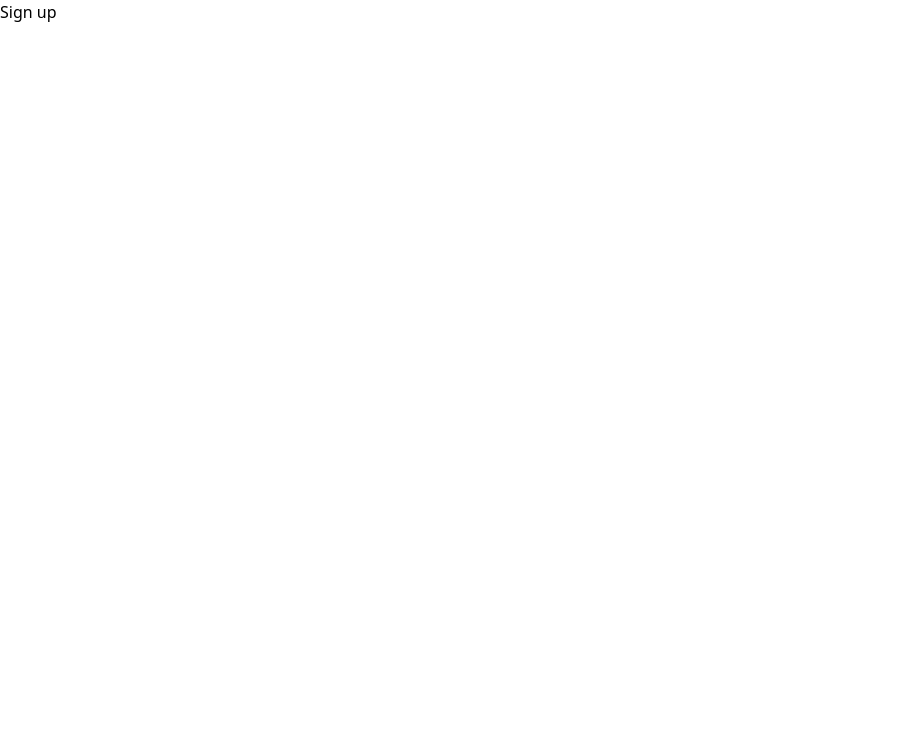
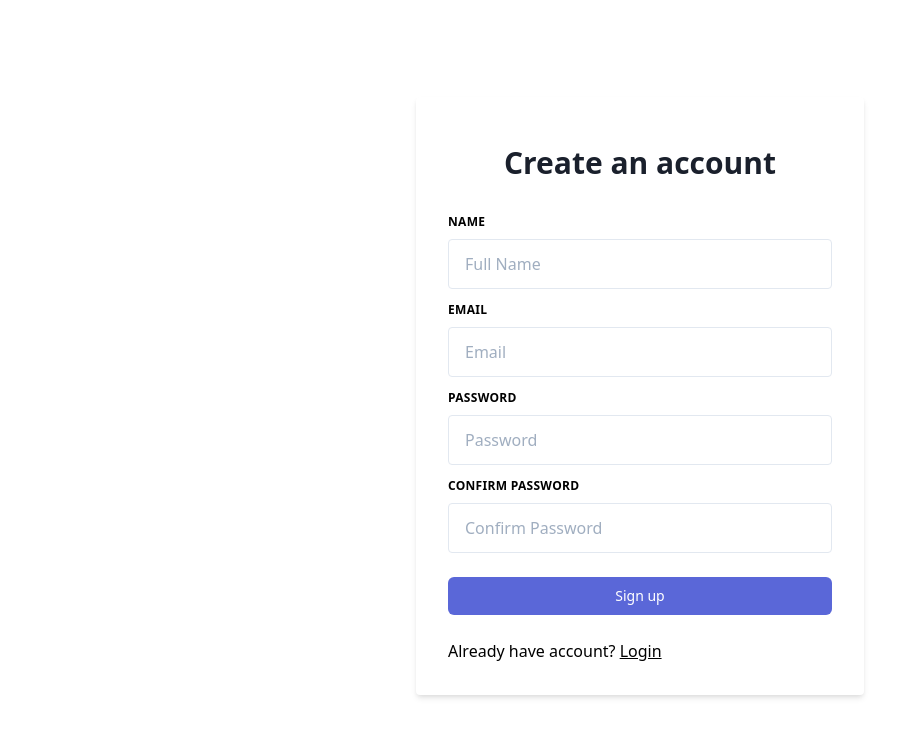
Before and after one commit to saugatmalla/books-vue-frontend-, a Vue app: page /register in a window 1280 px wide. Shown: the top 736 px of the page, without its empty margins (0-924 px from the left). Built offline with nearby package versions, Linux system fonts and the light colour scheme.

Commit message:
sign up page setup

```diff
--- a/package.json
+++ b/package.json
@@ -12,6 +12,7 @@
     "tailwindcss": "^1.8.13",
     "vue": "^2.6.11",
     "vue-router": "^3.2.0",
+    "vuelidate": "^0.7.5",
     "vuex": "^3.4.0"
   },
   "devDependencies": {
--- a/postcss.config.js
+++ b/postcss.config.js
@@ -6,4 +6,11 @@ module.exports = {
     tailwindcss,
     autoprefixer,
   ],
+  theme: {
+    colors: {
+      indigo: '#5c6ac4',
+      blue: '#007ace',
+      red: '#de3618',
+    }
+  }
 };
--- a/src/main.js
+++ b/src/main.js
@@ -3,6 +3,10 @@ import App from './App.vue'
 import './assets/styles/index.css';
 import router from './router'
 import store from './store'
+import Vuelidate from 'vuelidate'
+
+
+Vue.use(Vuelidate)
 
 Vue.config.productionTip = false
 
--- a/src/views/register.vue
+++ b/src/views/register.vue
@@ -1,15 +1,219 @@
 <template>
-  <div>
-      Sign up
+  <div
+    class="min-h-screen flex items-center justify-center bg-gray-50 py-12 px-4 sm:px-6 lg:px-8"
+  >
+    <div
+      class="max-w-md w-full bg-white shadow-md rounded px-8 pt-6 pb-8 mb-4 flex flex-col my-2"
+    >
+      <div>
+        <h2
+          class="mt-6 text-center text-3xl leading-9 font-extrabold text-gray-900"
+        >
+          Create an account
+        </h2>
+      </div>
+      <form @submit.prevent="register" class="mt-8" action="#" method="POST">
+        <input type="hidden" name="remember" value="true" />
+        <div>
+          <label
+            for="name"
+            class="block uppercase tracking-wide text-grey-darker text-xs font-bold mb-2"
+            >Name</label
+          >
+          <input
+            type="text"
+            v-model.trim="name"
+            placeholder="Full Name"
+            id="name"
+            required
+            class="appearance-none block w-full bg-grey-lighter text-grey-darker border border-red rounded py-3 px-4 mb-3"
+            @blur="$v.name.$touch()"
+          />
+          <div v-if="$v.name.$dirty" class="mb-2">
+            <p v-if="!$v.name.required" class="text-red-500 text-xs italic">
+              Please fill out this field.
+            </p>
+          </div>
+        </div>
+
+        <div>
+          <label
+            for="email"
+            class="block uppercase tracking-wide text-grey-darker text-xs font-bold mb-2"
+            >Email</label
+          >
+          <input
+            type="text"
+            v-model.trim="email"
+            placeholder="Email"
+            id="email"
+            required
+            class="appearance-none block w-full bg-grey-lighter text-grey-darker border border-red rounded py-3 px-4 mb-3"
+            @blur="$v.email.$touch()"
+          />
+          <div v-if="$v.email.$dirty" class="mb-2">
+            <p v-if="!$v.email.required" class="text-red-500 text-xs italic">
+              Please fill out this field.
+            </p>
+            <p v-else-if="!$v.email.email" class="text-red-500 text-xs italic">
+              Email must be valid.
+            </p>
+          </div>
+        </div>
+
+        <div>
+          <label
+            for="password"
+            class="block uppercase tracking-wide text-grey-darker text-xs font-bold mb-2"
+            >Password</label
+          >
+          <input
+            type="password"
+            v-model="password"
+            placeholder="Password"
+            id="password"
+            required
+            class="appearance-none block w-full bg-grey-lighter text-grey-darker border border-red rounded py-3 px-4 mb-3"
+            @blur="$v.password.$touch()"
+          />
+          <div v-if="$v.password.$dirty" class="mb-2">
+            <p v-if="!$v.password.required" class="text-red-500 text-xs italic">
+              Please fill out this field.
+            </p>
+            <p
+              v-else-if="
+                !$v.password.lowercase ||
+                !$v.password.uppercase ||
+                !$v.password.number ||
+                !$v.password.special
+              "
+              class="text-red-500 text-xs italic"
+            >
+              Password must contain at least one lowercase, uppercase, number
+              and special character.
+            </p>
+            <p
+              v-else-if="!$v.password.minLength"
+              class="text-red-500 text-xs italic"
+            >
+              Password must be min 8 length
+            </p>
+          </div>
+        </div>
+
+        <div>
+          <label
+            for="confirmPassword"
+            class="block uppercase tracking-wide text-grey-darker text-xs font-bold mb-2"
+            >Confirm Password</label
+          >
+          <input
+            type="password"
+            v-model="confirmPassword"
+            placeholder="Confirm Password"
+            id="confirmPassword"
+            required
+            class="appearance-none block w-full bg-grey-lighter text-grey-darker border border-red rounded py-3 px-4 mb-3"
+            @blur="$v.confirmPassword.$touch()"
+          />
+          <div v-if="$v.confirmPassword.$dirty" class="mb-2">
+            <p
+              v-if="!$v.confirmPassword.required"
+              class="text-red-500 text-xs italic"
+            >
+              Please fill out this field.
+            </p>
+            <p
+              v-else-if="!$v.confirmPassword.sameAs"
+              class="text-red-500 text-xs italic"
+            >
+              Password doesn't match.
+            </p>
+          </div>
+        </div>
+
+        <div class="mt-6">
+          <button
+            type="submit"
+            @click.prevent="register"
+            class="group relative w-full flex justify-center py-2 px-4 border border-transparent text-sm leading-5 font-medium rounded-md text-white bg-indigo-600 hover:bg-indigo-500 focus:outline-none focus:border-indigo-700 focus:shadow-outline-indigo active:bg-indigo-700 transition duration-150 ease-in-out"
+          >
+            Sign up
+          </button>
+        </div>
+      </form>
+
+      <div class="mt-6">
+        Already have account?
+        <router-link :to="{ name: 'Login' }"
+          ><span><u>Login</u></span></router-link
+        >
+      </div>
+    </div>
   </div>
 </template>
 
 <script>
+import { required, email, minLength, sameAs } from "vuelidate/lib/validators";
+
+function initialData() {
+  return {
+    name: null,
+    email: null,
+    password: null,
+    confirmPassword: null,
+  };
+}
+
 export default {
+  name: "Register",
+  data() {
+    return initialData();
+  },
 
-}
+  validations: {
+    name: { required },
+    email: { email, required },
+    password: {
+      required,
+      minLength: minLength(8),
+      uppercase: function (value) {
+        return /[A-Z]/.test(value);
+      },
+      lowercase: function (value) {
+        return /[a-z]/.test(value);
+      },
+      number: function (value) {
+        return /[0-9]/.test(value);
+      },
+      special: function (value) {
+        return /[#?!@$%^&*-]/.test(value);
+      },
+    },
+    confirmPassword: {
+      required,
+      sameAs: sameAs(function () {
+        return this.password;
+      }),
+    },
+  },
+
+  computed: {},
+
+  methods: {
+    register() {
+      const { name, email, password } = this;
+      const data = { name, email, password };
+
+      if (!this.$v.$invalid) {
+        this.$router.push({ name: "Dashboard" });
+      } else {
+        this.$v.$touch();
+      }
+    },
+  },
+};
 </script>
 
 <style>
-
 </style>
```
Also changed, not shown: 1 other file (tests, documents, lock files or other folders).
